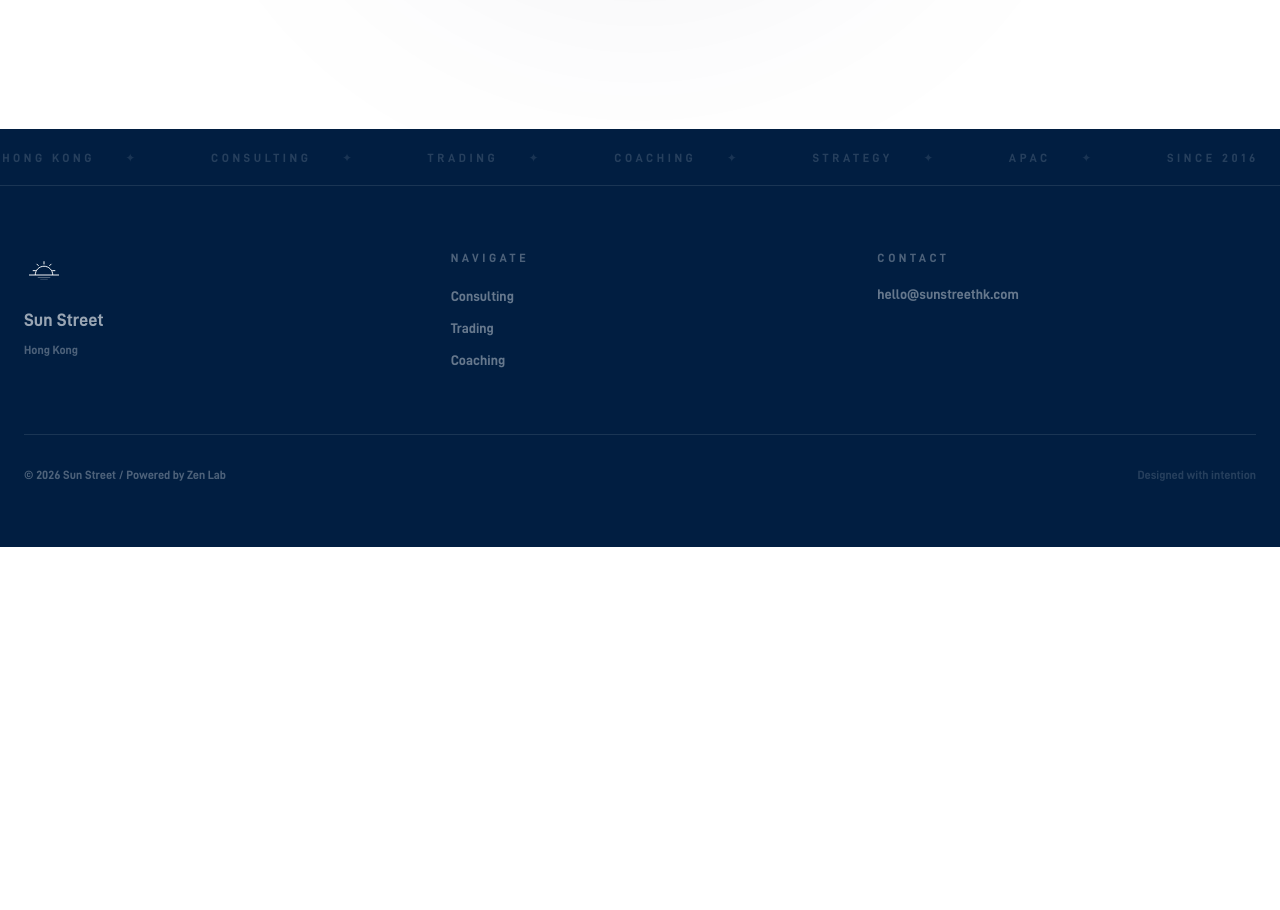
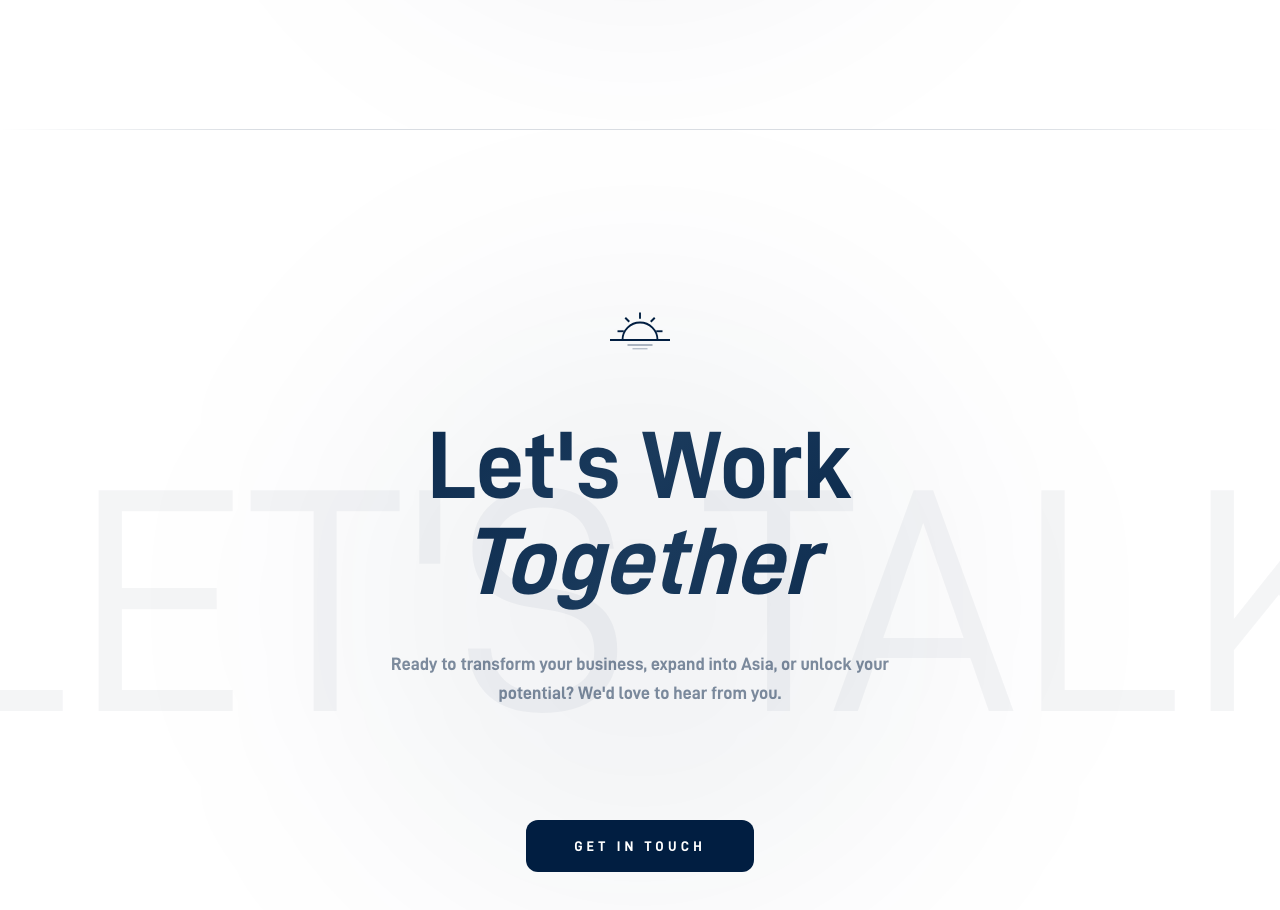
Before and after one commit to SikeGottem/sunstreet, a Next.js app: page / in a window 1280 px wide. Shown: the part 1880-2790 px from the top of the page. Before the commit the page ends 2427 px from the top, so only its background shows below. Built offline with nearby package versions, Linux system fonts and the light colour scheme.

Commit message:
fix: design consistency — add PageNav/PageFooter to landing page

```diff
--- a/src/app/page.tsx
+++ b/src/app/page.tsx
@@ -2,11 +2,11 @@
 import { motion } from "framer-motion";
 import Link from "next/link";
 import SunLogo from "@/components/SunLogo";
-import Marquee from "@/components/Marquee";
 import CounterNumber from "@/components/CounterNumber";
-import RotatingWords from "@/components/RotatingWords";
 import TiltCard from "@/components/TiltCard";
 import MagneticButton from "@/components/MagneticButton";
+import PageNav from "@/components/PageNav";
+import PageFooter from "@/components/PageFooter";
 
 function Reveal({ children, delay = 0, className = "" }: { children: React.ReactNode; delay?: number; className?: string }) {
   return (
@@ -24,7 +24,7 @@ function LandingHero() {
   ];
 
   return (
-    <section className="relative min-h-screen flex flex-col justify-center items-center px-6 py-12 bg-white overflow-hidden">
+    <section className="relative min-h-screen flex flex-col justify-center items-center px-6 pt-32 pb-24 bg-white overflow-hidden">
       {/* Dot grid background */}
       <div
         className="absolute inset-0 pointer-events-none"
@@ -164,64 +164,14 @@ function ContactCTA() {
   );
 }
 
-function Footer() {
-  return (
-    <footer className="bg-[#011E41]">
-      <Marquee speed="slow" className="py-4 border-b border-white/10">
-        {["Sun Street", "Hong Kong", "Consulting", "Trading", "Coaching", "Strategy", "APAC", "Since 2016"].map((w, i) => (
-          <span key={i} className="mx-6 text-xs text-white/15 tracking-[0.3em] uppercase">{w} <span className="mx-6 text-white/10">{"\u2726"}</span></span>
-        ))}
-      </Marquee>
-      <div className="max-w-7xl mx-auto px-6 py-16">
-        <div className="grid md:grid-cols-3 gap-12 items-start">
-          <div>
-            <svg viewBox="0 0 64 64" fill="none" xmlns="http://www.w3.org/2000/svg" className="w-10 h-10 mb-4">
-              <line x1="8" y1="40" x2="56" y2="40" stroke="white" strokeWidth="1.5" />
-              <path d="M18 40C18 32.268 24.268 26 32 26C39.732 26 46 32.268 46 40" stroke="white" strokeWidth="1.5" fill="none" />
-              <line x1="32" y1="18" x2="32" y2="23" stroke="white" strokeWidth="1.5" />
-              <line x1="20.2" y1="22.2" x2="23.4" y2="25.4" stroke="white" strokeWidth="1.5" />
-              <line x1="43.8" y1="22.2" x2="40.6" y2="25.4" stroke="white" strokeWidth="1.5" />
-              <line x1="14" y1="33" x2="19" y2="33" stroke="white" strokeWidth="1.5" />
-              <line x1="45" y1="33" x2="50" y2="33" stroke="white" strokeWidth="1.5" />
-              <line x1="22" y1="44" x2="42" y2="44" stroke="white" strokeWidth="1" opacity="0.5" />
-              <line x1="26" y1="47" x2="38" y2="47" stroke="white" strokeWidth="1" opacity="0.3" />
-            </svg>
-            <p className="font-sans text-lg text-white/60">Sun Street</p>
-            <p className="text-xs text-white/30 mt-2">Hong Kong</p>
-          </div>
-          <div className="flex flex-col gap-3">
-            <p className="text-xs tracking-[0.3em] uppercase text-white/30 mb-2">Navigate</p>
-            {[
-              { label: "Consulting", href: "/consulting" },
-              { label: "Trading", href: "/trading" },
-              { label: "Coaching", href: "/coaching" },
-            ].map((l) => (
-              <Link key={l.label} href={l.href} className="text-sm text-white/40 hover:text-white transition-colors group">
-                <span className="inline-block w-0 group-hover:w-4 h-px bg-white transition-all duration-300 mr-0 group-hover:mr-2 align-middle" />{l.label}
-              </Link>
-            ))}
-          </div>
-          <div>
-            <p className="text-xs tracking-[0.3em] uppercase text-white/30 mb-4">Contact</p>
-            <a href="mailto:hello@sunstreethk.com" className="text-sm text-white/40 hover:text-white transition-colors">hello@sunstreethk.com</a>
-          </div>
-        </div>
-        <div className="mt-16 pt-8 border-t border-white/10 flex flex-col md:flex-row items-center justify-between gap-4">
-          <p className="text-xs text-white/30">&copy; 2026 Sun Street / Powered by Zen Lab</p>
-          <p className="text-xs text-white/15">Designed with intention</p>
-        </div>
-      </div>
-    </footer>
-  );
-}
-
 export default function Home() {
   return (
     <main className="bg-white text-[#011E41] font-sans">
+      <PageNav />
       <LandingHero />
       <StatsSection />
       <ContactCTA />
-      <Footer />
+      <PageFooter />
     </main>
   );
 }
```
